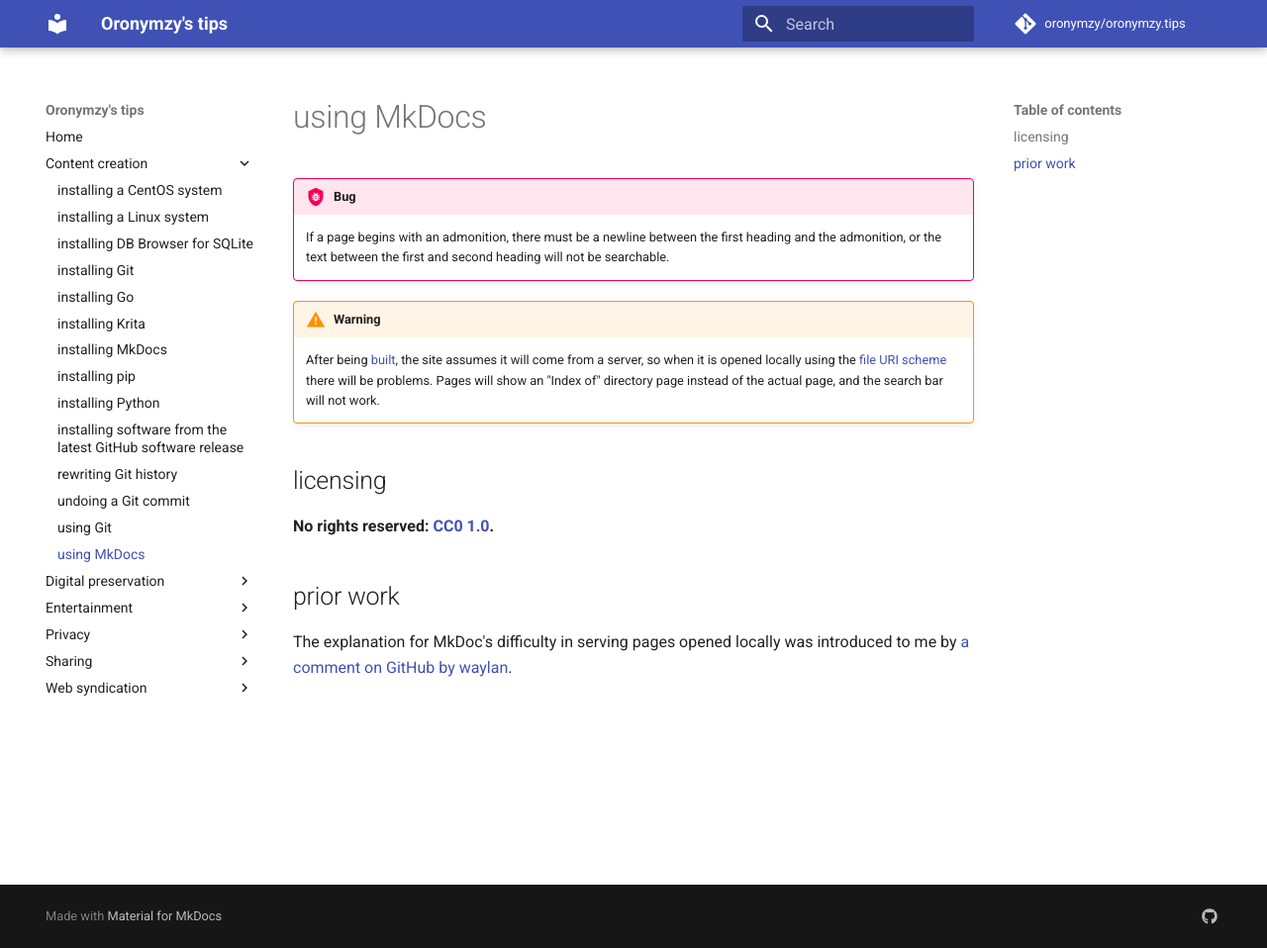
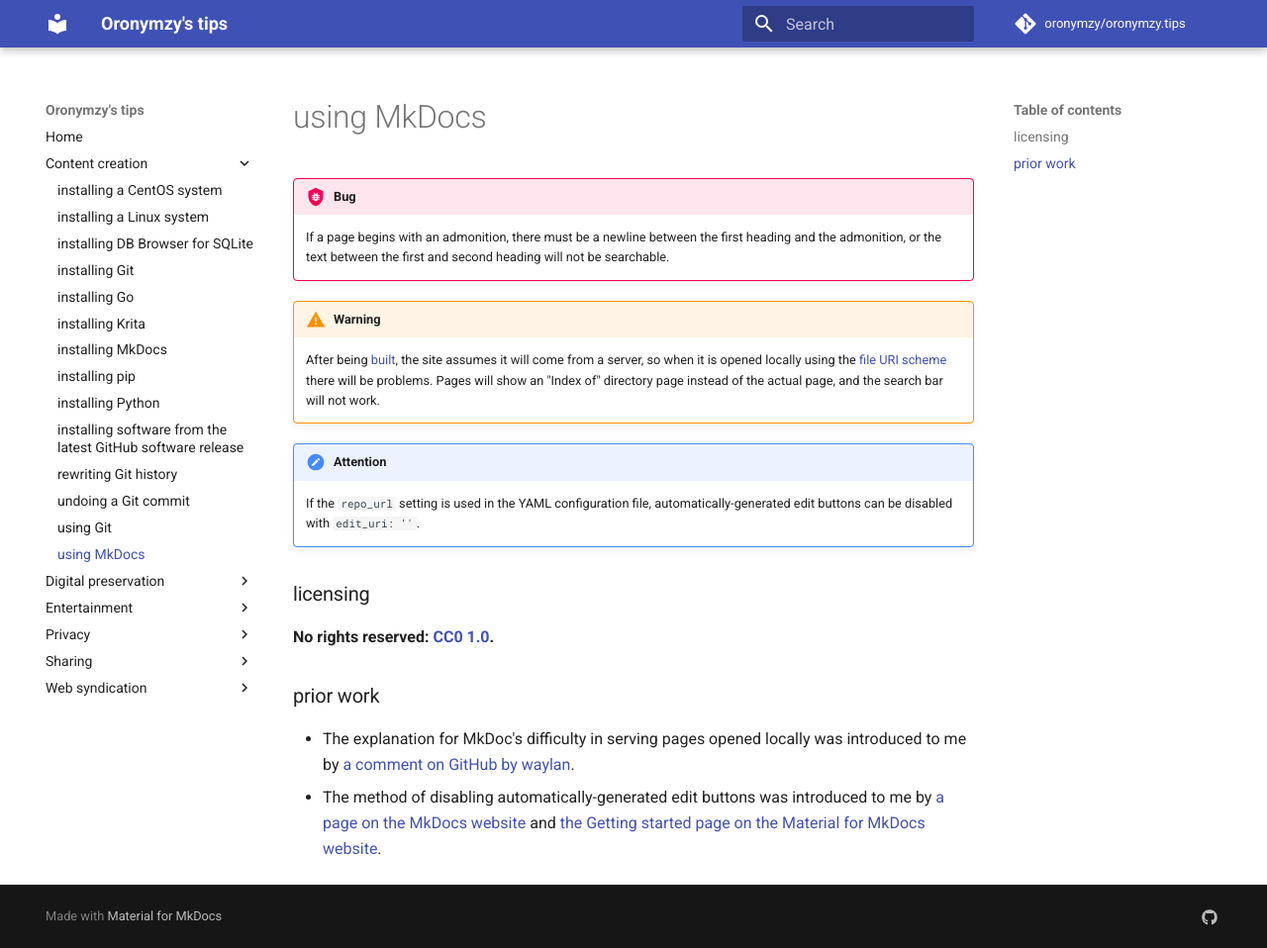
Before and after one commit to oronymzy/tips, an MkDocs documentation site: the page built from docs/usgMkDc.md, in a window 1280 px wide and 958 px high. Shown: the whole window at 99% size. Built offline with MkDocs 1.6.1 and Material for MkDocs 9.7.7, drawn with Linux system fonts in a browser that asks for light colours; comment, search, counter and statistics services are not loaded.

Commit message:
Add admonition with information on disabling automatically-generated edit buttons

```diff
--- a/docs/usgMkDc.md
+++ b/docs/usgMkDc.md
@@ -6,8 +6,12 @@
 !!! warning
     After being [built](https://www.mkdocs.org/#building-the-site), the site assumes it will come from a server, so when it is opened locally using the [file URI scheme](https://en.wikipedia.org/wiki/File_URI_scheme) there will be problems. Pages will show an "Index of" directory page instead of the actual page, and the search bar will not work.
 
-## licensing
+!!! attention
+    If the `repo_url` setting is used in the YAML configuration file, automatically-generated edit buttons can be disabled with `edit_uri: ''`.
+
+### licensing
 **No rights reserved: [CC0 1.0](https://creativecommons.org/publicdomain/zero/1.0/).**
 
-## prior work
-The explanation for MkDoc's difficulty in serving pages opened locally was introduced to me by [a comment on GitHub by waylan](https://github.com/mkdocs/mkdocs/issues/1367#issuecomment-354797280).
+### prior work
+- The explanation for MkDoc's difficulty in serving pages opened locally was introduced to me by [a comment on GitHub by waylan](https://github.com/mkdocs/mkdocs/issues/1367#issuecomment-354797280).
+- The method of disabling automatically-generated edit buttons was introduced to me by [a page on the MkDocs website](https://www.mkdocs.org/user-guide/configuration/#edit_uri) and [the Getting started page on the Material for MkDocs website](https://squidfunk.github.io/mkdocs-material/getting-started/#adding-a-source-repository).
```
